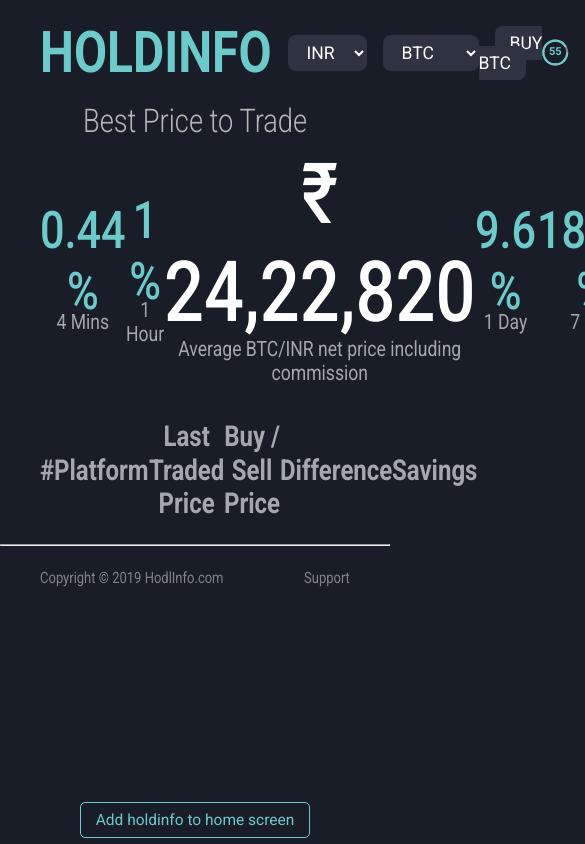
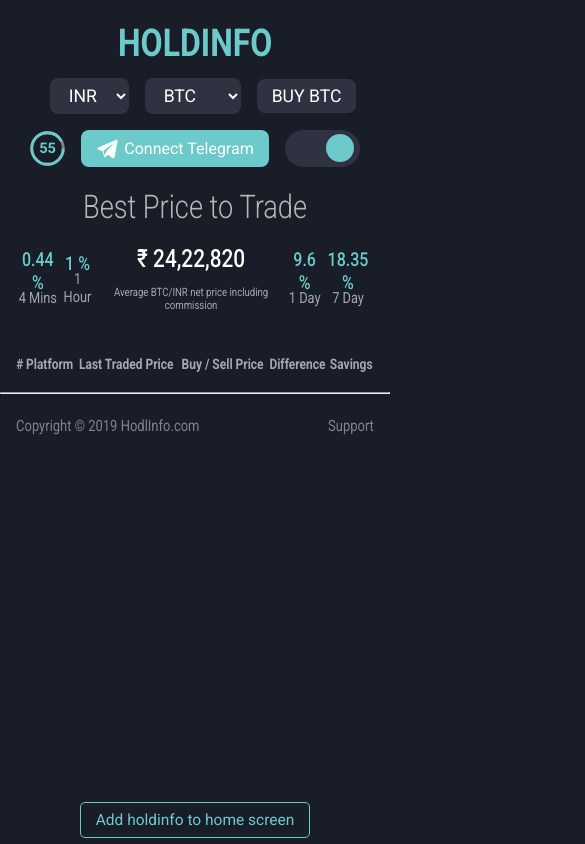
Before and after one commit to mkmasudrana806/holdinfo-client, a plain HTML site: page index.html in a window 390 px wide. Shown: the top 844 px of the page, 585 px wide, since content can reach past the window. Drawn offline with nearby package versions, Linux system fonts and the light colour scheme; no server answers.

Commit message:
responsive complete

```diff
--- a/app.js
+++ b/app.js
@@ -62,12 +62,11 @@ async function fetchTickerData() {
 
 fetchTickerData();
 
-
 // Set the initial countdown value
 let countdown = 60;
 function updateTimer() {
   if (countdown === 0) {
-    // fetchTickerData();
+    fetchTickerData();
     updateProgress(countdown);
     countdown = 60;
 
--- a/dark-style.css
+++ b/dark-style.css
@@ -42,3 +42,17 @@ body.dark-mode table thead td {
 table tbody td:nth-child(5).down, table tbody td:last-child.down{
   color: #DA5757;
 }
+
+
+
+@media (max-width:576px){
+  body.dark-mode .top-trade-table{
+    overflow-x: auto;
+  }
+  #body.dark-mode table td {
+    font-size: 12px;
+     border-bottom: 5px solid var(--bg-primary);
+  }
+  body.dark-mode table td {
+    white-space: nowrap;  }
+}
--- a/style.css
+++ b/style.css
@@ -43,36 +43,11 @@ td {
   border: none;
 }
 /* ########## header section style ########### */
-#svg-container {
-  width: 35px;
-  height: 35px;
-}
-
-#circle-bg {
-  fill: none;
-  stroke: var(--color-primary);
-  stroke-width: 8px;
-  stroke-dasharray: 0 0;
-  /* transition: stroke-dasharray 1s linear; */
-}
-
-#border-circle {
-  fill: none;
-  stroke: var(--color-gray);
-  stroke-width: 8px;
-}
-
-#counter-text {
-  text-anchor: middle;
-  dominant-baseline: middle;
-  font-size: 2.6rem;
-  font-weight: 700;
-  fill: var(--color-primary);
-}
 
 /* main body  */
 .container {
   padding: 1.5rem 2.5rem 0rem 2.5rem;
+  transition: 0.3s ease;
 }
 
 nav {
@@ -116,22 +91,34 @@ nav ul li a {
   column-gap: 1rem;
 }
 
-.right-header .timer {
-  min-height: 35px;
-  min-width: 35px;
-  border-radius: 50%;
-  border-radius: 50%;
-  border: 3px solid var(--color-primary);
-  color: var(--color-primary);
-  display: inline-flex;
-  align-items: center;
-  justify-content: center;
+/* timer counter  */
+#svg-container {
+  width: 35px;
+  height: 35px;
 }
 
-.right-header .timer span {
-  width: 100%;
-  height: 100%;
+#circle-bg {
+  fill: none;
+  stroke: var(--color-primary);
+  stroke-width: 8px;
+  stroke-dasharray: 0 0;
+  /* transition: stroke-dasharray 1s linear; */
 }
+
+#border-circle {
+  fill: none;
+  stroke: var(--color-gray);
+  stroke-width: 8px;
+}
+
+#counter-text {
+  text-anchor: middle;
+  dominant-baseline: middle;
+  font-size: 2.6rem;
+  font-weight: 700;
+  fill: var(--color-primary);
+}
+
 .connect-telegram-btn {
   display: inline-flex;
   align-items: center;
@@ -150,7 +137,7 @@ nav ul li a {
 /* day and night mode toggle button  */
 .toggle-btn {
   position: relative;
-  width: 75px;
+  min-width: 75px;
   border-radius: 50px;
   padding: 4px;
   height: 2.3rem;
@@ -197,6 +184,7 @@ nav ul li a {
   font-size: 2.7rem;
   font-weight: 500;
   color: var(--color-primary);
+  transition: 0.3s ease;
 }
 
 .trade-summary p {
@@ -302,3 +290,120 @@ table td {
   background: #3dc6c1;
   color: var(--white);
 }
+
+/* ####################### Media Queries ##################### */
+
+@media screen and (max-width: 1024px) {
+  .container {
+    padding: 1.5rem 2rem 0rem 2rem;
+  }
+}
+
+@media screen and (max-width: 991px) {
+  nav h1 a {
+    font-size: 2.5rem;
+  }
+  nav ul {
+    flex-direction: column;
+  }
+  nav ul li {
+    margin-top: 1rem;
+  }
+  nav ul li a {
+    display: block;
+  }
+  .trade-summary h2 {
+    font-size: 2.3rem;
+  }
+  .average-price h2 {
+    font-size: 3rem;
+  }
+  .average-price p {
+    font-size: 1rem;
+  }
+
+  #body.dark-mode table td {
+    font-size: 18px;
+  }
+}
+
+@media screen and (max-width: 768px) {
+  .container {
+    padding: 1.5rem 1rem 0rem 1rem;
+  }
+  nav h1 a {
+    font-size: 3rem;
+  }
+  nav ul {
+    flex-direction: row;
+    margin-bottom: 1rem;
+  }
+  nav {
+    flex-direction: column;
+  }
+  .trade-summary h2 {
+    font-size: 1.5rem;
+  }
+
+  .trade-summary p {
+    font-size: 1rem;
+  }
+  .average-price h2 {
+    font-size: 2rem;
+  }
+  .average-price p {
+    font-size: 0.8rem;
+  }
+
+  #body.dark-mode table td {
+    font-size: 16px;
+  }
+}
+
+@media screen and (max-width: 576px) {
+  nav h1 a {
+    font-size: 2rem;
+  }
+  .trade-summary h2 {
+    font-size: 1rem;
+  }
+
+  .trade-summary p {
+    font-size: 0.8rem;
+  }
+  .average-price h2 {
+    font-size: 1.3rem;
+  }
+  .average-price p {
+    font-size: 0.6rem;
+  }
+
+  .top-trade-table {
+    overflow-x: auto;
+  }
+  table td {
+    white-space: nowrap;
+  }
+  table tbody td, table thead td {
+    font-weight: 400;
+    font-size: 12px;
+    white-space: nowrap;
+
+  }
+}
+
+@media (max-width: 400px) {
+  #body.dark-mode .top-trade-table {
+    overflow-x: auto;
+  }
+  .top-trade-table {
+    overflow-x: auto;
+  }
+  #body.dark-mode table td {
+    white-space: nowrap;
+  }
+  table td {
+    font-size: 10px;
+    white-space: nowrap;
+  }
+}
```
